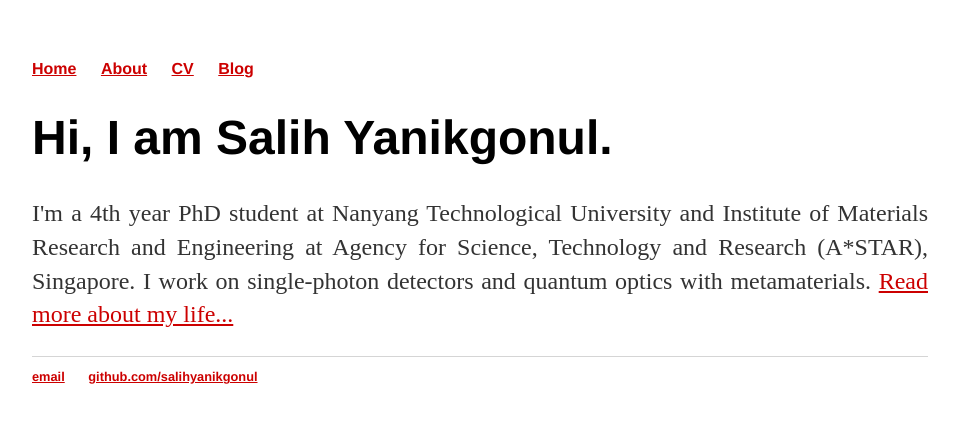
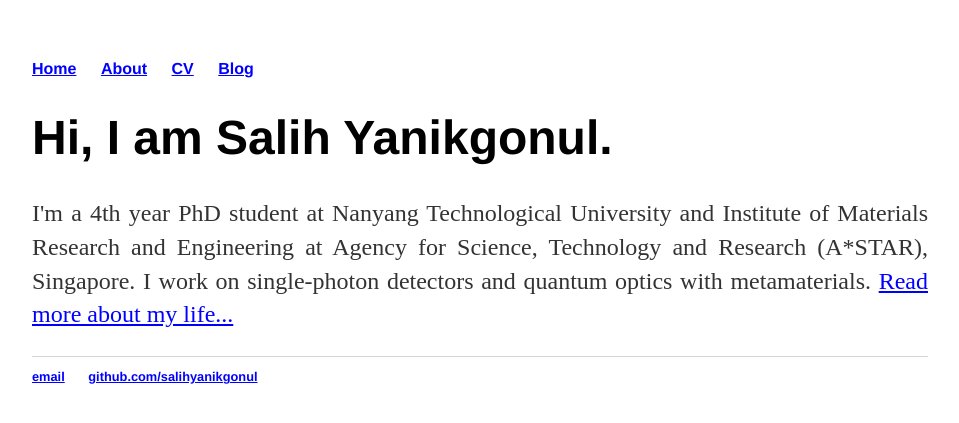
Before and after one commit to salihyanikgonul/salihyanikgonul.github.io, a Jekyll site: the page built from index.html, in a window 1280 px wide. Shown: the top 423 px of the page, without its empty margins (160-1119 px from the left). Built offline with Jekyll 4.4.1, drawn with Linux system fonts in a browser that asks for light colours.

Commit message:
Update main.css

```diff
--- a/css/main.css
+++ b/css/main.css
@@ -15,13 +15,16 @@ nav ul li, footer ul li {
 }
 
 a:link {
-color: #cc0000;
+color: blue;
+text-decoration: underline;
 }
 a:visited {
-color: #999999;
+color: purple;
+text-decoration: underline;
 }
 a:hover {
-color: #ff3300;
+color: red;
+text-decoration: none;
 }
 
 h1 {
```
